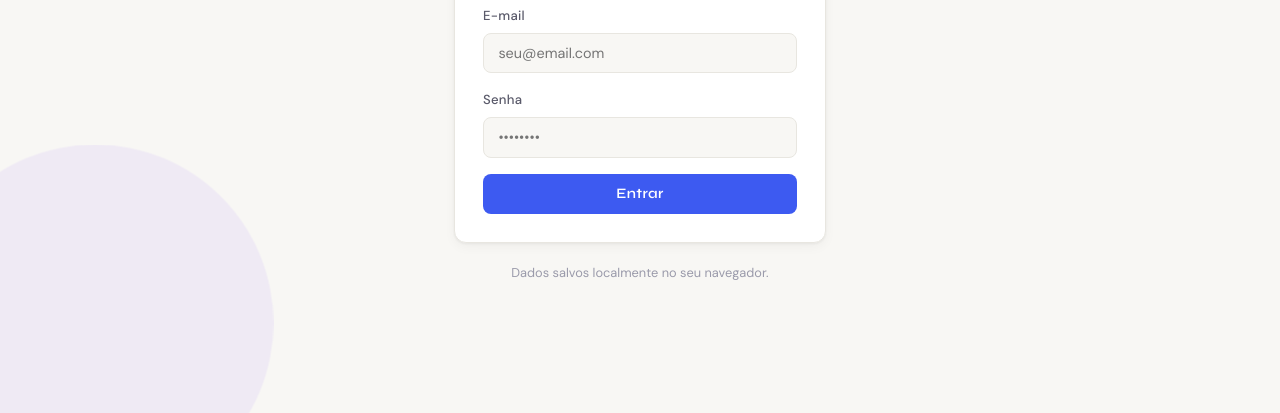
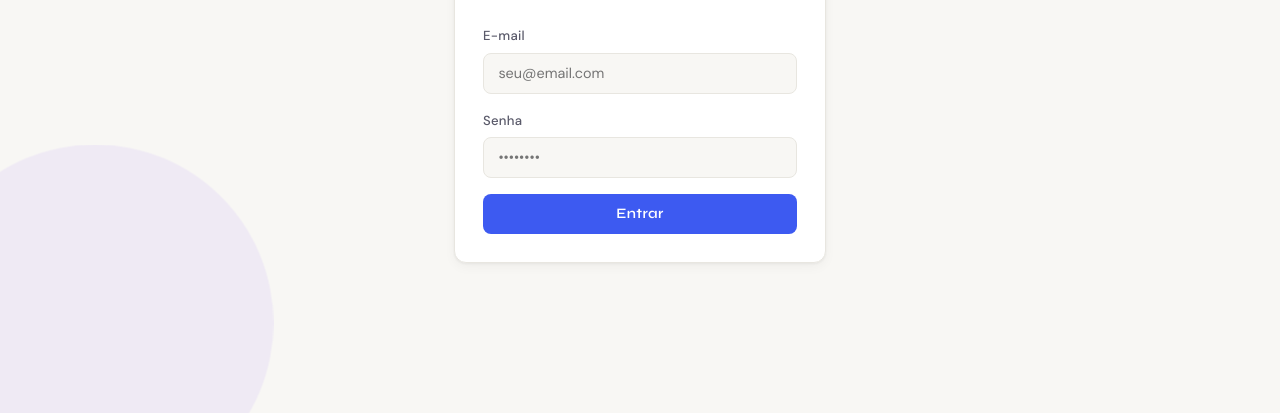
Before and after one commit to nicolasdellani/StudyFlow, a plain HTML site: page index.html in a window 1280 px wide. Shown: the part 387-800 px from the top of the page. Drawn offline with Linux system fonts and the light colour scheme.

Commit message:
Atualiza index do projeto

```diff
--- a/index.html
+++ b/index.html
@@ -56,7 +56,6 @@
       </form>
     </div>
 
-    <p class="auth-footer">Dados salvos localmente no seu navegador.</p>
   </div>
 
   <div class="auth-bg">
```
